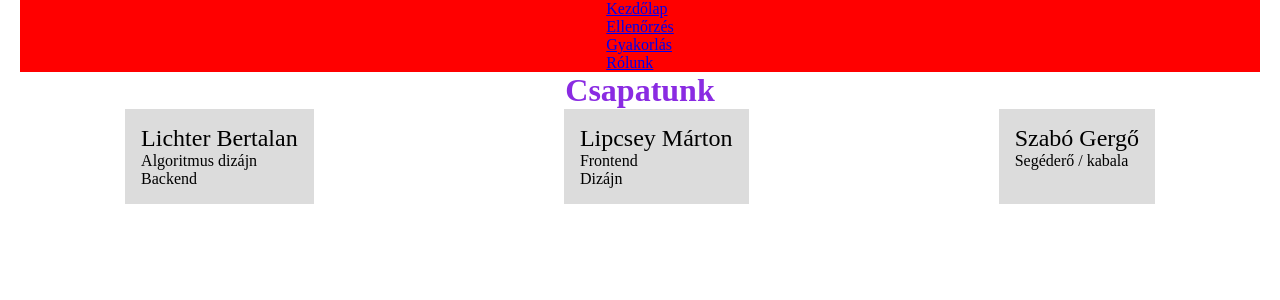
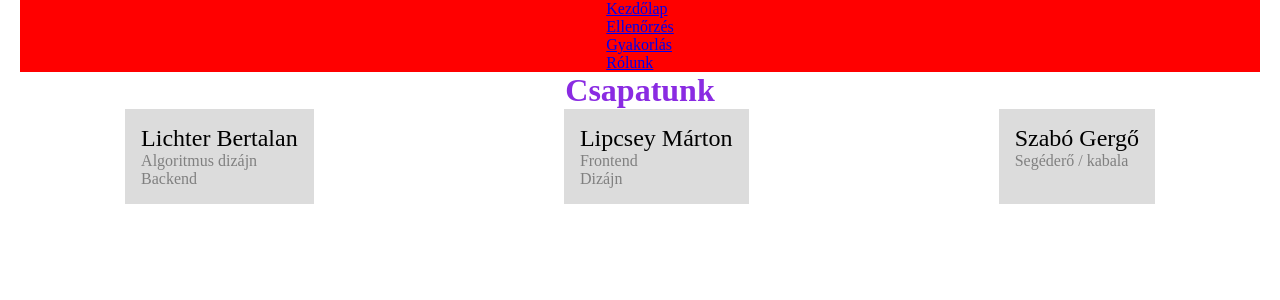
Before and after one commit to lichterberci/DerivativeCalculatorFrontend, a Next.js app: page /about in a window 1280 px wide. Shown: the top 300 px of the page. Built offline with nearby package versions, Linux system fonts and the light colour scheme.

Commit message:
minor update

```diff
--- a/styles/about.module.css
+++ b/styles/about.module.css
@@ -36,3 +36,7 @@
 .name {
     font-size: 1.5rem;
 }
+
+.responsibilityList > div {
+    color: grey;
+}
```
